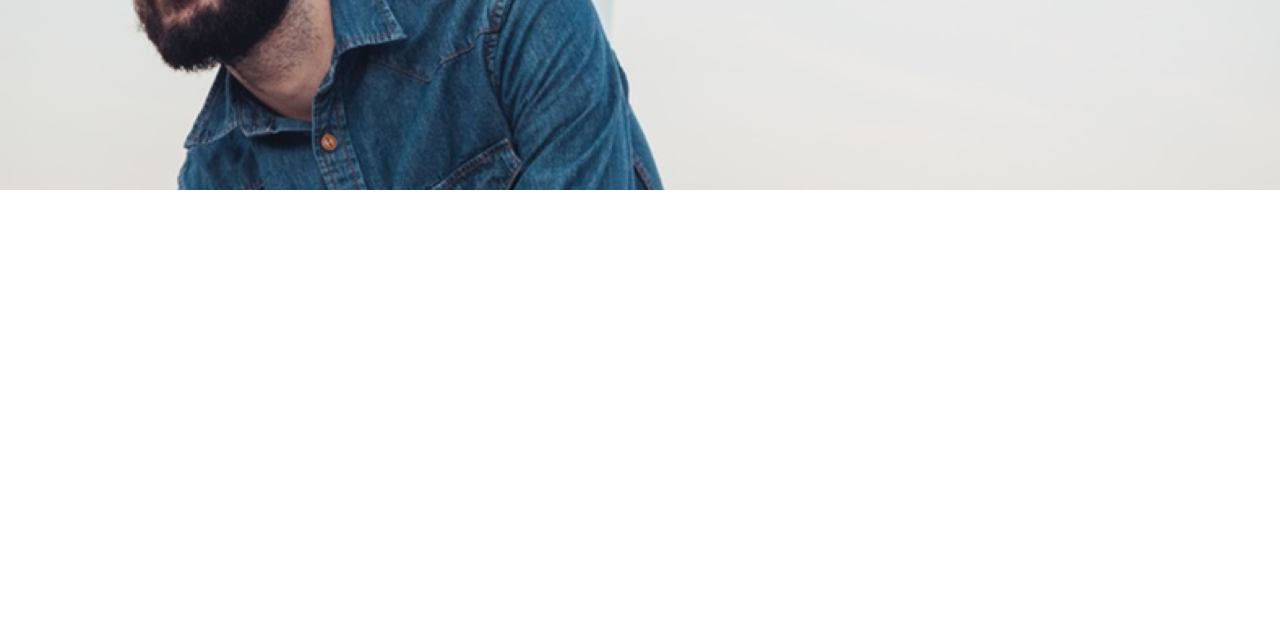
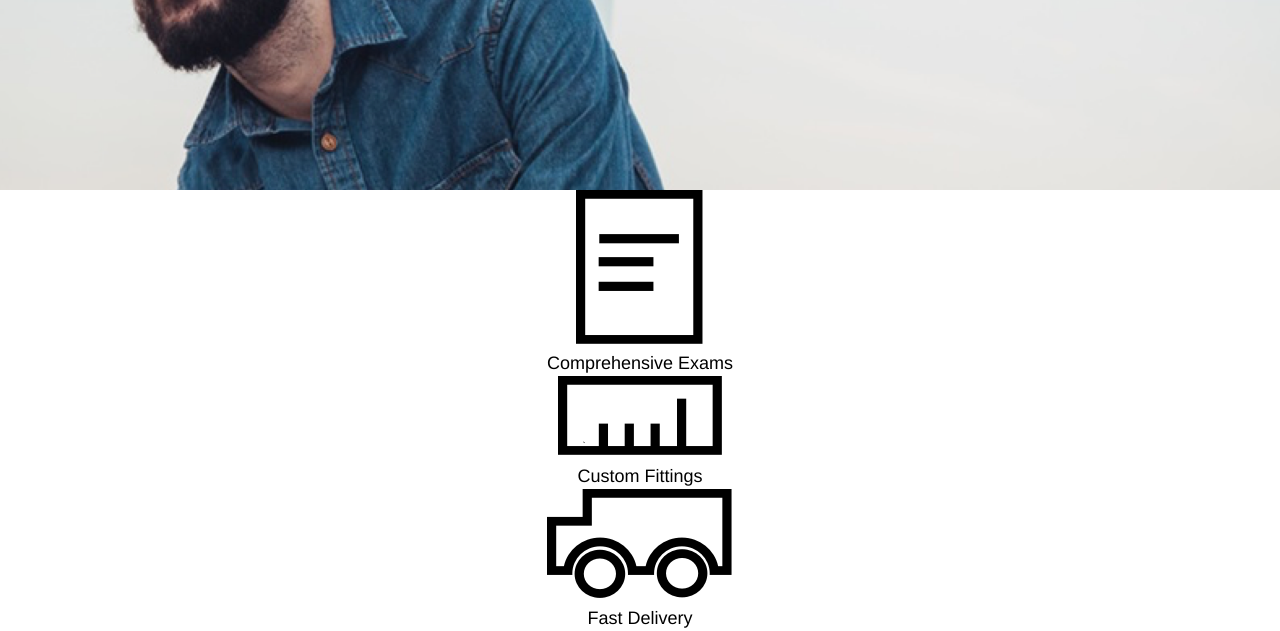
Before and after one commit to 1mauricio4/Tortoiseshell-Optics, a plain HTML site: page index.html in a window 1280 px wide. Shown: the part 368-999 px from the top of the page. Before the commit the page ends 800 px from the top, so only its background shows below. Drawn offline with Linux system fonts and the light colour scheme.

Commit message:
Add htmltxt for support.

```diff
--- a/index.html
+++ b/index.html
@@ -30,5 +30,28 @@
         </div>
       </div>
     </header>
+    <!---<<<   Support   >>>--->
+    <div class="container">
+      <div class="icons">
+        <div class="icon paper">
+          <div class="image">
+            <img src="./resources/images/paper-icon.png" alt="Paper Icon">
+          </div>
+          <span>Comprehensive Exams</span>
+        </div>
+        <div class="icon ruler">
+          <div class="image">
+            <img src="./resources/images/ruler-icon.png" alt="Ruler Icon">
+          </div>
+          <span>Custom Fittings</span>
+        </div>
+        <div class="icon truck">
+          <div class="image">
+            <img src="./resources/images/truck-icon.png" alt="Truck Icon">
+          </div>
+          <span>Fast Delivery</span>
+        </div>
+      </div>
+    </div>
   </body>
 </html>
```
